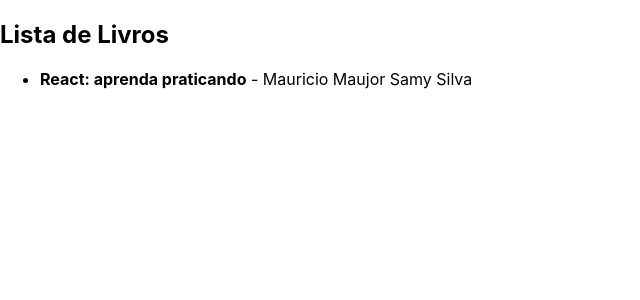
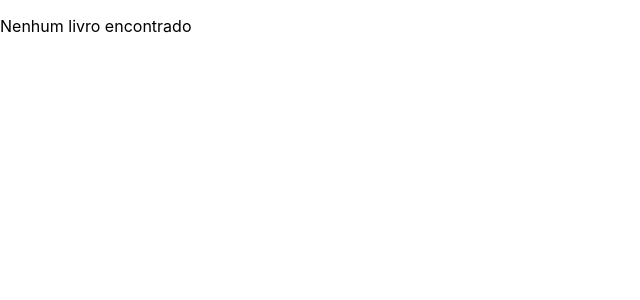
Before and after one commit to elianemaciel/curso-react-ucs, a React (Create React App) app in the folder curso-react-ts/: page /lista-livros in a window 1280 px wide. Shown: the top 300 px of the page, without its empty margins (0-640 px from the left). Built offline with nearby package versions, Linux system fonts and the light colour scheme.

Commit message:
Condicionais

```diff
--- a/curso-react-ts/src/App.tsx
+++ b/curso-react-ts/src/App.tsx
@@ -16,7 +16,7 @@
     <Router>
       <Routes >
         <Route path= "/" element= { <Home />} />
-        <Route path= "/lista-livros" element= { <ListaLivros livros={livros}></ListaLivros>} />
+        <Route path= "/lista-livros" element= { <ListaLivros livros={[]}></ListaLivros>} />
       </ Routes>
     </Router>
   );
--- a/curso-react-ts/src/pages/ListaLivros/ListaLivros.page.tsx
+++ b/curso-react-ts/src/pages/ListaLivros/ListaLivros.page.tsx
@@ -6,15 +6,33 @@
 }
 
 export const ListaLivros: React.FC<IListaLivrosProps> = ({livros}: IListaLivrosProps) => {
+
+  if (livros.length === 0) {
+    return (
+      <div>
+        <p>Nenhum livro encontrado</p>
+      </div>
+    )
+  }
+
   return (
     <div>
       <h2>Lista de Livros</h2>
       <ul>
-        {livros.map((livro) => (
-          <li key={livro.id}>
-            <strong>{livro.titulo}</strong> - {livro.autor}
-          </li>
-        ))}
+        {livros.length ?
+          livros.map((livro) => (
+            <li key={livro.id}>
+              <strong>{livro.titulo}</strong> - {livro.autor}
+            </li>
+          ))
+          : (
+            <div>
+              <p>Nenhum livro encontrado</p>
+            </div>
+          )
+        }
+
+
       </ul>
     </div>
   );
```
